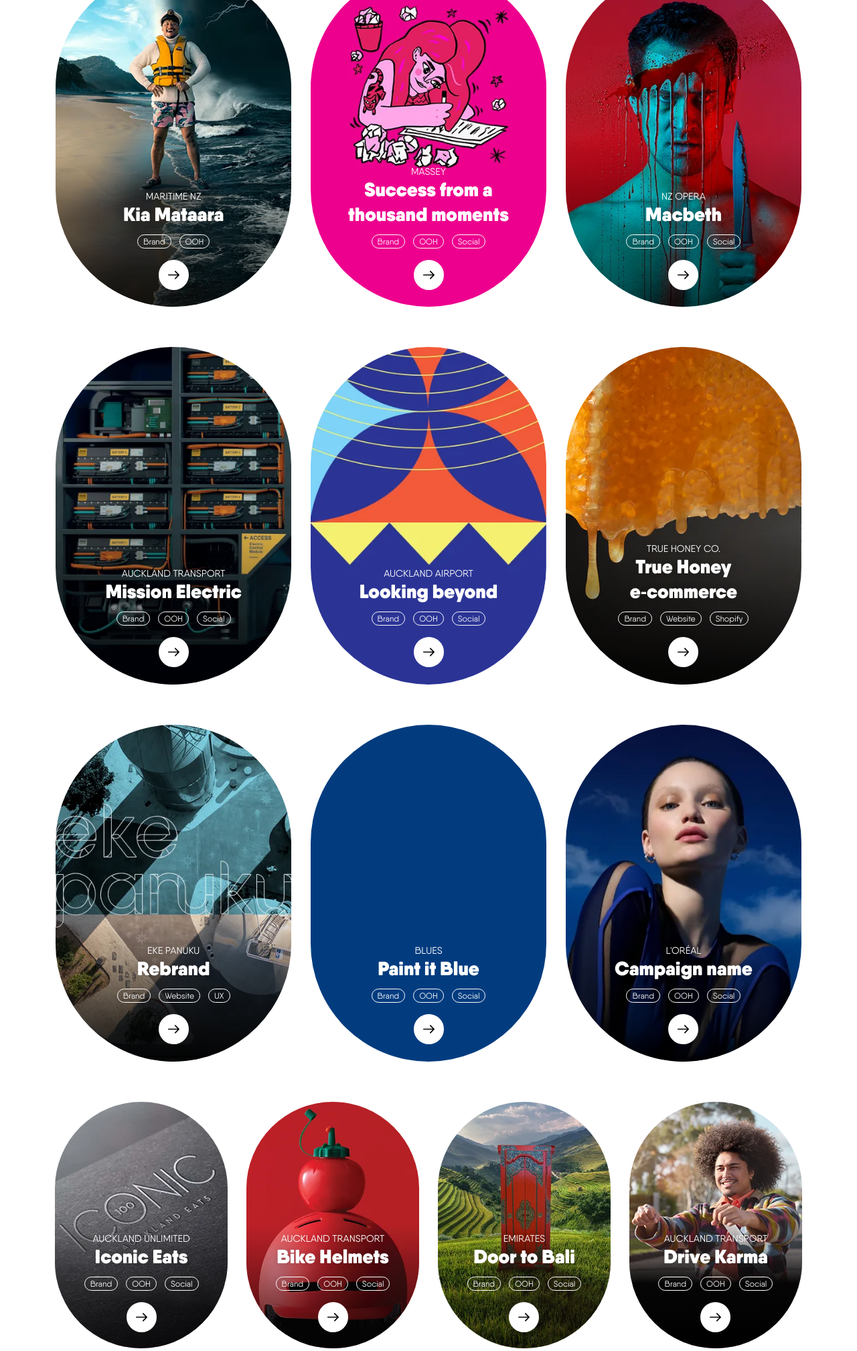
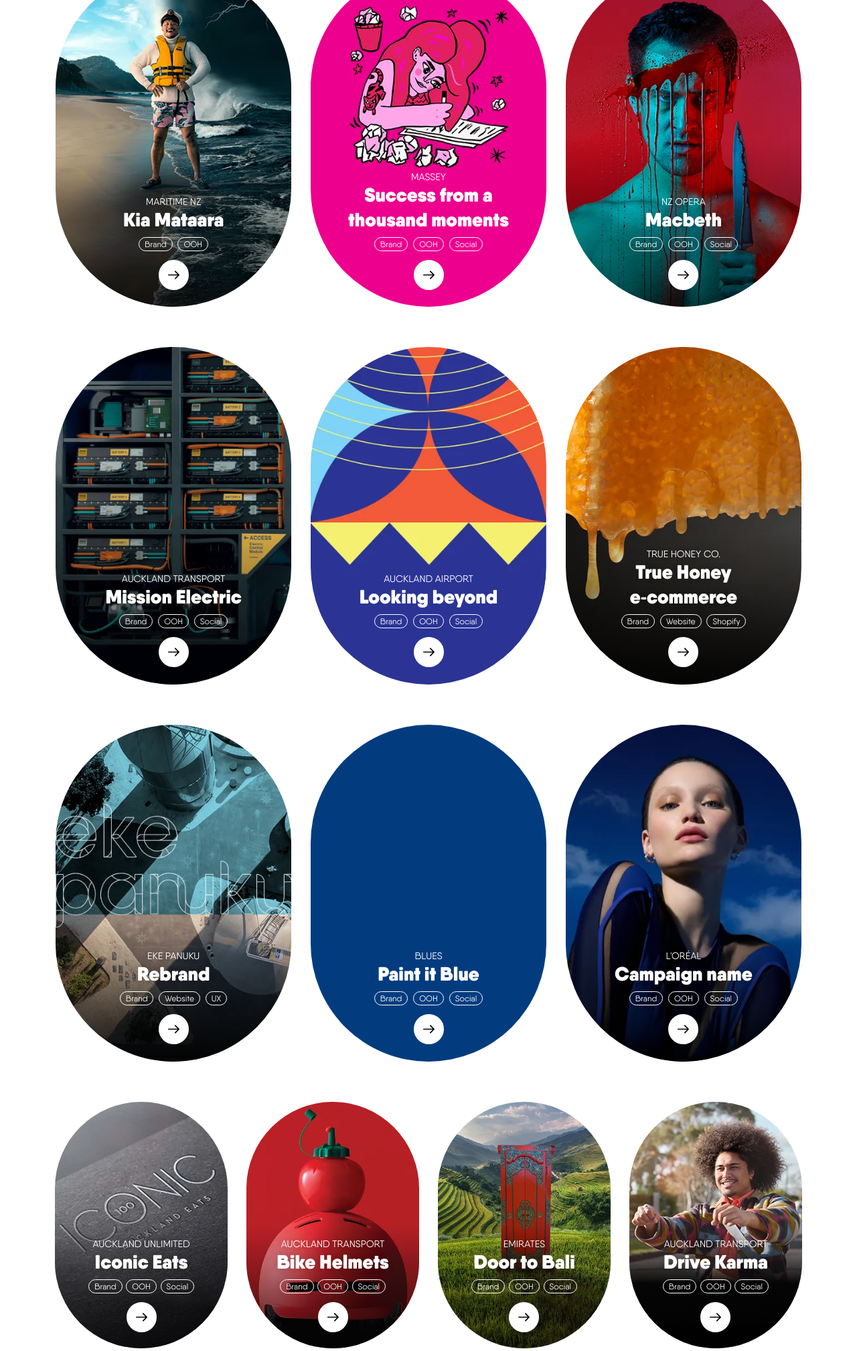
Before and after one commit to thisisannie/federation2023, a PHP site: page /federation2023/app/work.php in a window 1280 px wide. Shown: the part 1153-3170 px from the top of the page at 67% size. Run offline with PHP 8.4, Linux system fonts and the light colour scheme.

Commit message:
Container xxl increase. Work card layout tweaks

```diff
--- a/app/about.php
+++ b/app/about.php
@@ -20,7 +20,7 @@
 	<img src="<?=HTML_ROOT;?>/assets/images/about/header-desktop.webp" alt="" class="feature-img">
 </div>
 <section>
-	<div class="container container-wide">
+	<div class="container container-xxl">
 		<div class="row justify-content-center">
 			<div class="col col-12 col-md-8 col-lg-6">
 				<h1>About</h1>
@@ -32,7 +32,7 @@
 	</div>
 </section>
 <section>
-	<div class="container container-wide">
+	<div class="container container-xxl">
 		<h3>People &amp; Culture</h3>
 		<p>We're an eclectic group of like-minded individuals who enjoy working together and making things that matter to our clients, their customers, and each of us.</p>
 		<div id="people-cards" class="cards">
--- a/app/index.php
+++ b/app/index.php
@@ -34,7 +34,7 @@
 <div class="container">
 </div>
 <section>
-	<div class="container container-wide">
+	<div class="container container-xxl">
 		<div class="row justify-content-center">
 			<div class="col col-12 col-md-8 col-lg-6">
 				<h1 id="h1--home">What does success look like to you?</h1>
--- a/app/work.php
+++ b/app/work.php
@@ -17,7 +17,7 @@
 	<img src="<?=HTML_ROOT;?>/assets/images/work/video-still.webp" alt="" class="feature-img">
 </div>
 <section>
-	<div class="container container-wide">
+	<div class="container container-xxl">
 		<div class="row justify-content-center">
 			<div class="col col-12 col-md-8 col-lg-6">
 				<h1>Our Work</h1>
--- a/app/work/maritime.php
+++ b/app/work/maritime.php
@@ -41,7 +41,7 @@
 	<img src="<?=$img_path;?>banner-1600x800.webp" alt="" class="feature-img">
 </div>
 <section>
-	<div class="container container-wide">
+	<div class="container container-xxl">
 		<div class="row">
 			<h1 class="h1--work maintain-margin"><?=$page_data['company']?></h1>
 		</div>
--- a/scss/_cards.scss
+++ b/scss/_cards.scss
@@ -85,7 +85,7 @@
 				color: white;
 				border-color: white;
 				font-size: 12px;
-				margin: 8px 6px 14px 6px;
+				margin: 4px 1.5% 10px 1.5%;
 				font-weight: 400;
 			}
 			.button--spot {
--- a/scss/_layouts.scss
+++ b/scss/_layouts.scss
@@ -131,3 +131,8 @@ section {
 		right: 15px;
 	}
 }
+@media (min-width: $bp--xxxl) {
+	.container-xxl {
+		min-width: 1600px;
+	}
+}
--- a/scss/_variables.scss
+++ b/scss/_variables.scss
@@ -29,6 +29,7 @@ $bp--md: 768px;
 $bp--lg: 992px;
 $bp--xl: 1200px;
 $bp--xxl: 1400px;
+$bp--xxxl: 1700px;
 
 // Scaling
 $scale-up: 1.03;
--- a/scss/_work.scss
+++ b/scss/_work.scss
@@ -18,12 +18,29 @@
 		width: 100%;
 	}
 
+
 	@media (min-width: $bp--md) {
 		.card {
+			width: calc(33.3% - #{$margin--card--x2});
+		}
+		.card:nth-child(-n+10) {
+			width: calc(50% - #{$margin--card--x2});
+		}
+	}
+
+	// hide label, just for secondary case studies up to the large breakpoint
+	@media (max-width: $bp--lg) {
+		.card:nth-child(n+11) .text .label {
+			display: none;
+		}
+	}
+
+	@media (min-width: $bp--lg) {
+		.card.card { // increase specificity
 			width: calc(25% - #{$margin--card--x2});
 		}
 		.card:nth-child(-n+9) {
-				width: calc(33.3% - #{$margin--card--x2});
+			width: calc(33.3% - #{$margin--card--x2});
 		}
 	}
 }
```
Also changed, not shown: app/assets/css/styles.css.
